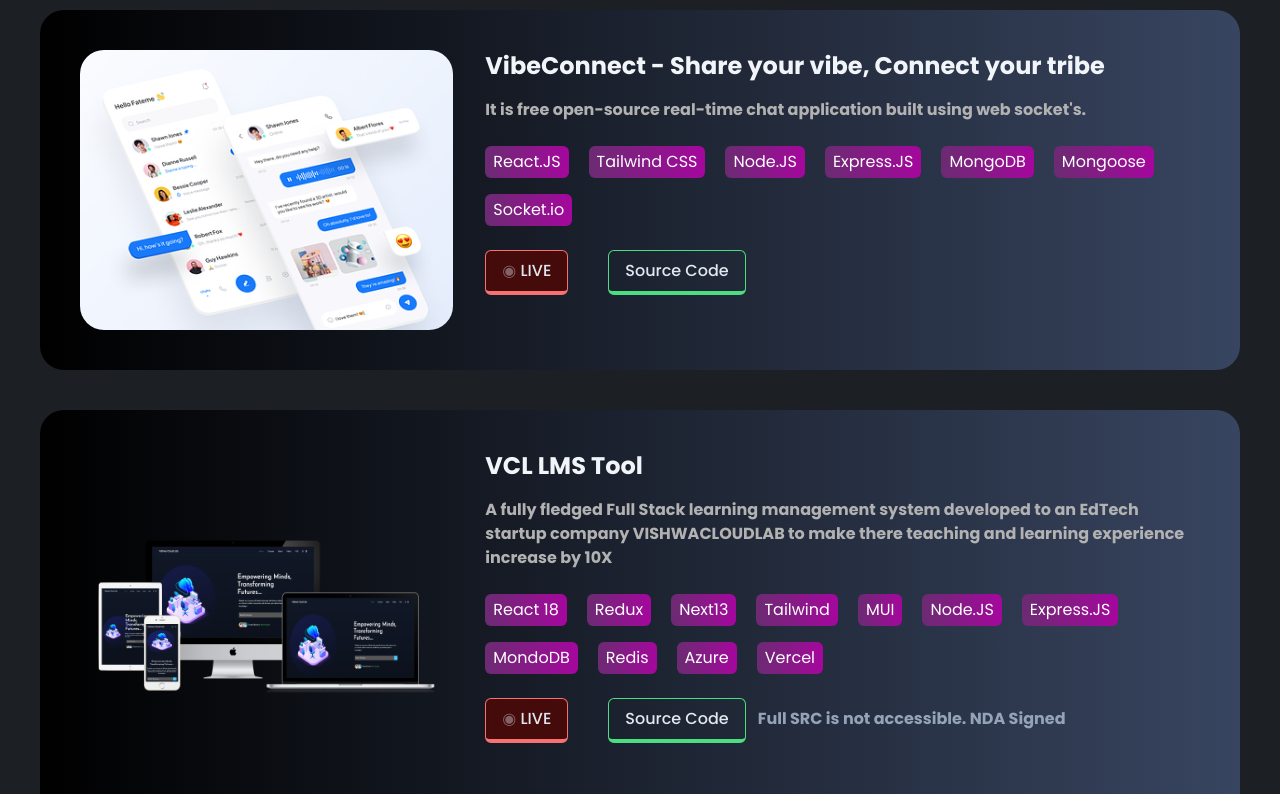
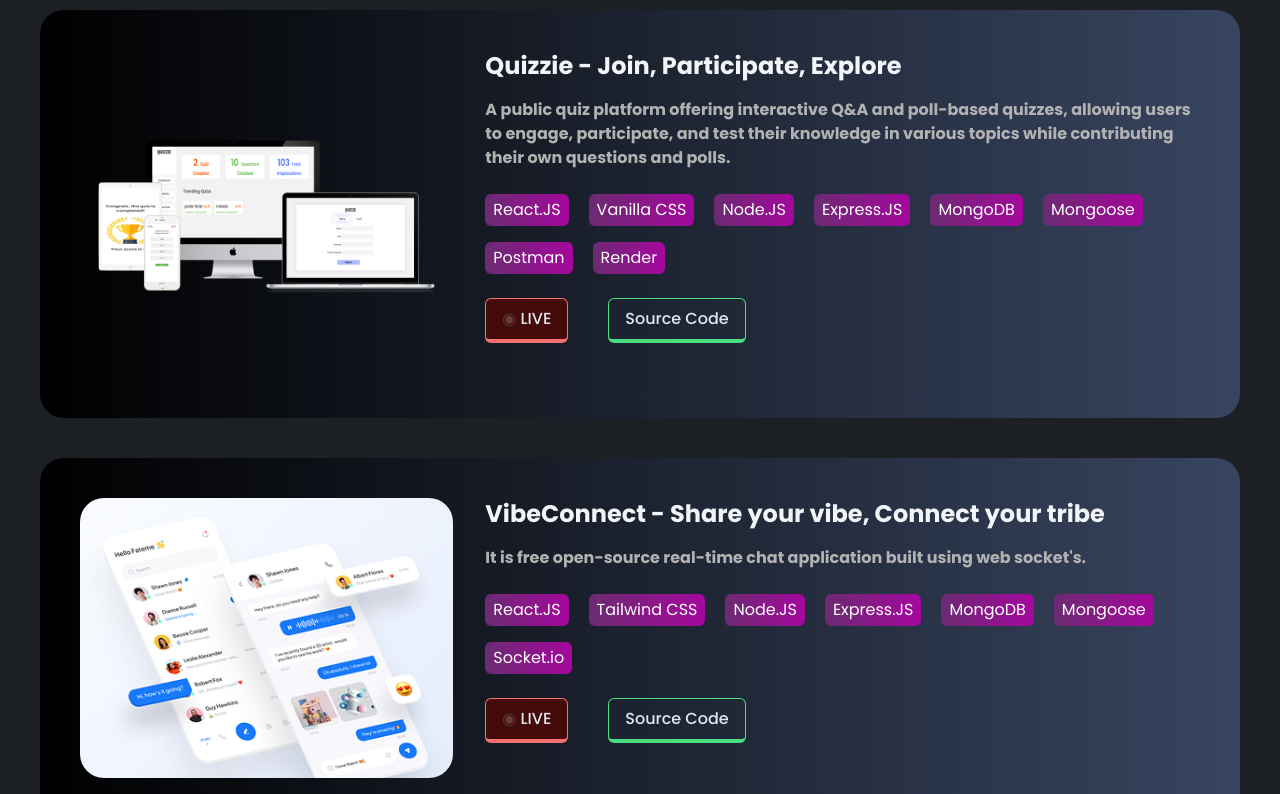
Before and after one commit to PramodAcharya808/Pramod-Acharya-Portfolio-Official, a React (Vite) app: page / in a window 1280 px wide. Shown: the part 1640-2434 px from the top of the page. Built offline with nearby package versions, Linux system fonts and the light colour scheme.

Commit message:
added quizzie project

```diff
--- a/src/components/Projects/projectData.js
+++ b/src/components/Projects/projectData.js
@@ -1,4 +1,24 @@
 export const projectData = [
+  {
+    id: 4,
+    title: "Quizzie - Join, Participate, Explore",
+    description:
+      "A public quiz platform offering interactive Q&A and poll-based quizzes, allowing users to engage, participate, and test their knowledge in various topics while contributing their own questions and polls.",
+    mockup: "project-mockup/quizzie.png",
+    tools: [
+      "React.JS",
+      "Vanilla CSS",
+      "Node.JS",
+      "Express.JS",
+      "MongoDB",
+      "Mongoose",
+      "Postman",
+      "Render",
+    ],
+    live: "https://quizzie-cuvette-pramod.vercel.app/",
+    sourcecode:
+      "https://github.com/PramodAcharya808/Quizzie-Public_Quiz_Application",
+  },
   {
     id: 3,
     title: "VibeConnect - Share your vibe, Connect your tribe",
```
Also changed, not shown: public/project-mockup/quizzie.png (added).
